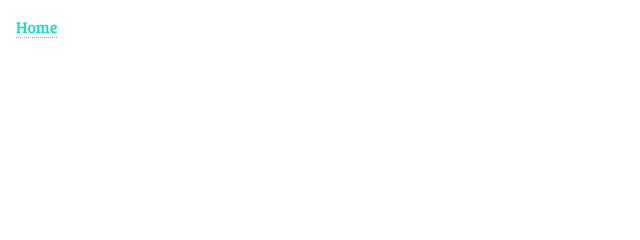
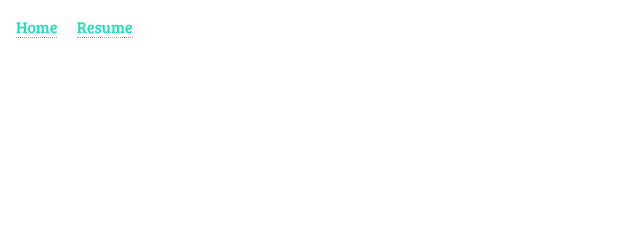
Before and after one commit to coder-ralph/static-website, a plain HTML site: page index.html in a window 1280 px wide. Shown: the top 240 px of the page, 0-640 px from the left. Drawn offline with Linux system fonts and the light colour scheme.

Commit message:
Update index.html

```diff
--- a/index.html
+++ b/index.html
@@ -21,6 +21,7 @@
   <header>
     <nav id="left-side">
       <a class="nav-link" href="./index.html">Home</a>
+      <a class="nav-link" href="">Resume</a>
     </nav>
     <nav id="right-side">
       <a class="nav-link" href="https://github.com/coder-ralph">Github Profile</a>
```
